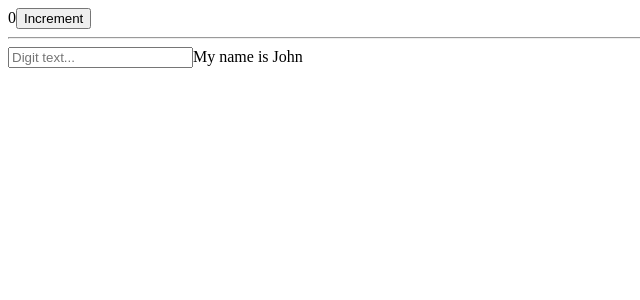
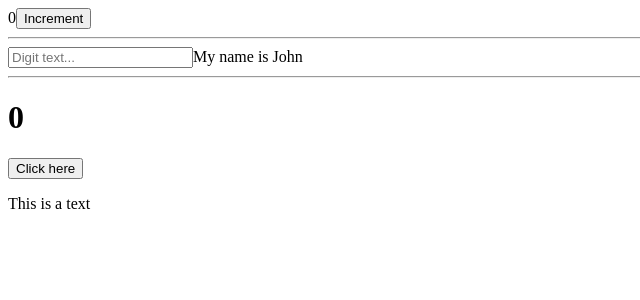
Before and after one commit to darciovilela/react-hooks, a React (Create React App) app: page / in a window 1280 px wide. Shown: the top 300 px of the page, without its empty margins (0-640 px from the left). Built offline with nearby package versions, Linux system fonts and the light colour scheme; the HTML template or start-up script is replaced by a standard one.

Commit message:
Implementing reducer sample

```diff
--- a/src/App.js
+++ b/src/App.js
@@ -1,4 +1,5 @@
 import React from 'react';
+import ReducerTutorial from './ReducerTutorial';
 import StateTutorial from './StateTutorial';
 import StateTutorialNew from './StateTutorialNew';
 
@@ -8,6 +9,8 @@
       <StateTutorial />
       <hr></hr>
       <StateTutorialNew />
+      <hr></hr>
+      <ReducerTutorial />
     </div>
   );
 };
--- /dev/null
+++ b/src/ReducerTutorial.js
@@ -0,0 +1,34 @@
+import React, { useReducer } from 'react';
+
+// useful to keep track of more than one state declaration
+const reducer = (state, action) => {
+  switch (action.type) {
+    case 'Increment':
+      return { count: state.count + 1, showText: state.showText };
+    case 'toggleShowText':
+      return { count: state.count, showText: !state.showText };
+    default:
+      return state;
+  }
+};
+
+const ReducerTutorial = () => {
+  const [state, dispatch] = useReducer(reducer, { count: 0, showText: true });
+
+  return (
+    <div>
+      <h1>{state.count}</h1>
+      <button
+        onClick={() => {
+          dispatch({ type: 'Increment' });
+          dispatch({ type: 'toggleShowText' });
+        }}
+      >
+        Click here
+      </button>
+      {state.showText && <p>This is a text</p>}
+    </div>
+  );
+};
+
+export default ReducerTutorial;
```
